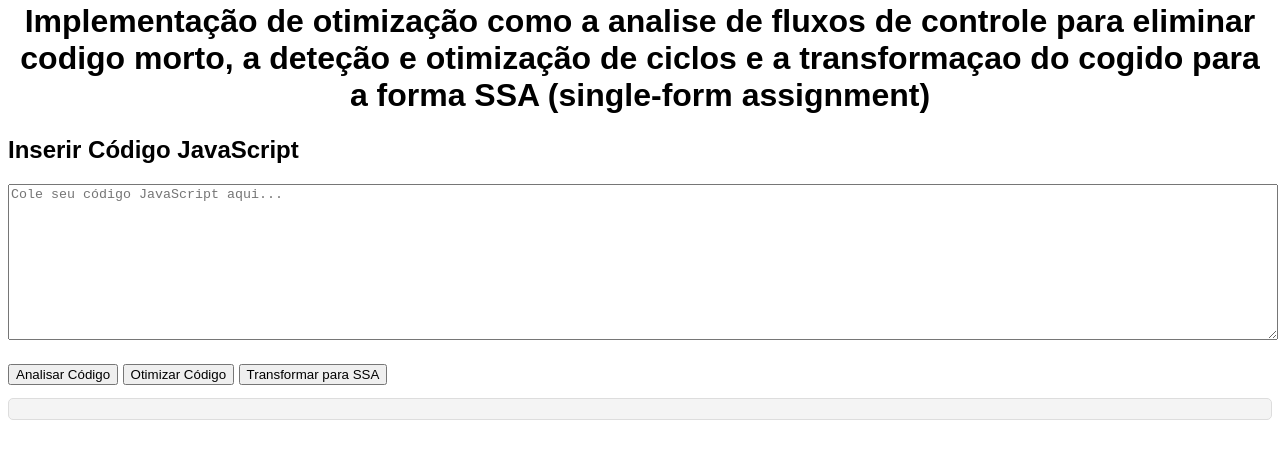
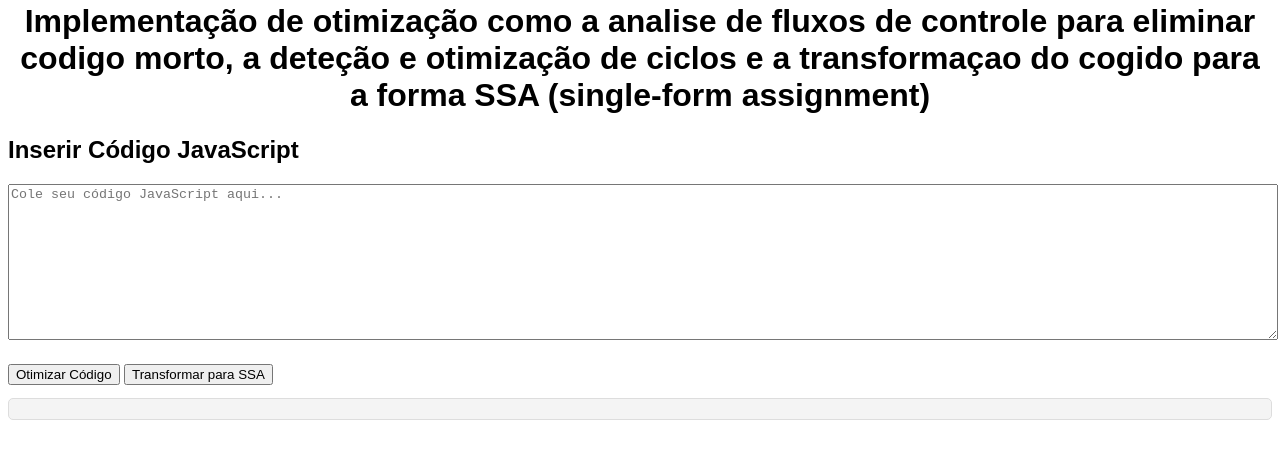
Before and after one commit to Nicosdiogo/Trabalho010, a plain HTML site: page index.html in a window 1280 px wide. Shown: the part 169-628 px from the top of the page. Drawn offline with nearby package versions, Linux system fonts and the light colour scheme.

Commit message:
tirar analisar codigo

```diff
--- a/index.html
+++ b/index.html
@@ -47,7 +47,7 @@
     <div class="code-section">
         <h2>Inserir <b style="font-weight: 900;">Código JavaScript</b></h2>
         <textarea id="input-code" placeholder="Cole seu código JavaScript aqui..."></textarea>
-        <button onclick="analisarCodigo()">Analisar Código</button>
+
         <button onclick="otimizarCodigo()">Otimizar Código</button>
         <button onclick="transformarParaSSA()">Transformar para SSA</button>
         <pre id="output-code"></pre>
```
